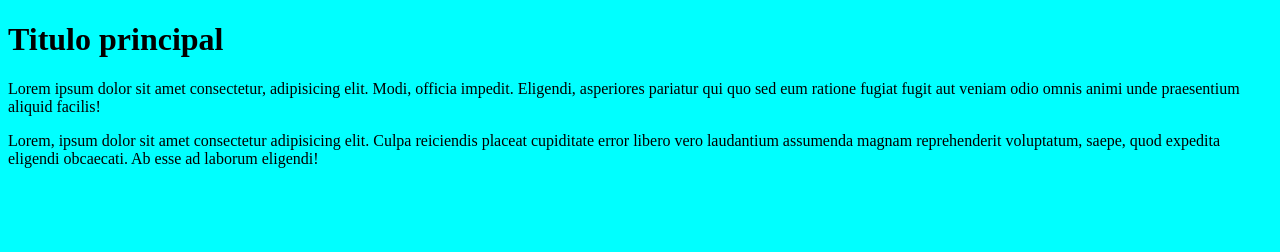
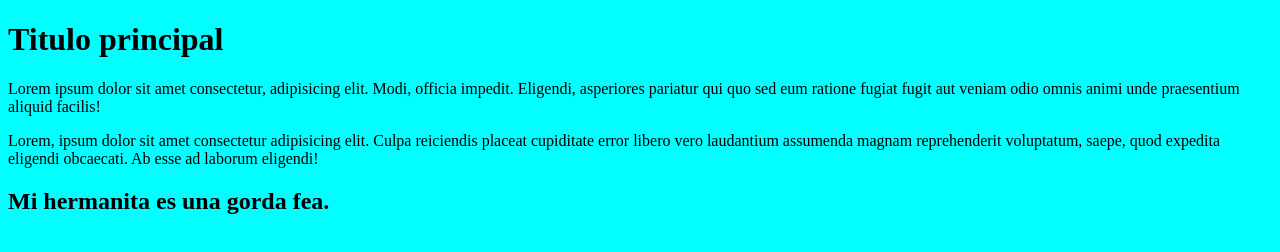
Before and after one commit to angel-diego/vm-ga, a plain HTML site: page index.html in a window 1280 px wide. Drawn offline with Linux system fonts and the light colour scheme.

Commit message:
agregue una linea

```diff
--- a/index.html
+++ b/index.html
@@ -14,5 +14,6 @@
     <h1>Titulo principal</h1>
     <p>Lorem ipsum dolor sit amet consectetur, adipisicing elit. Modi, officia impedit. Eligendi, asperiores pariatur qui quo sed eum ratione fugiat fugit aut veniam odio omnis animi unde praesentium aliquid facilis!</p>
     <p>Lorem, ipsum dolor sit amet consectetur adipisicing elit. Culpa reiciendis placeat cupiditate error libero vero laudantium assumenda magnam reprehenderit voluptatum, saepe, quod expedita eligendi obcaecati. Ab esse ad laborum eligendi!</p>
+    <h2>Mi hermanita es una gorda fea.</h2>
 </body>
 </html>
```
